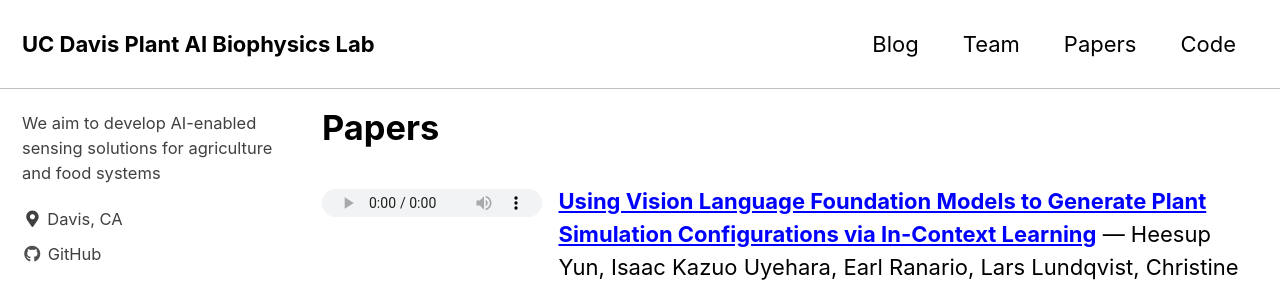
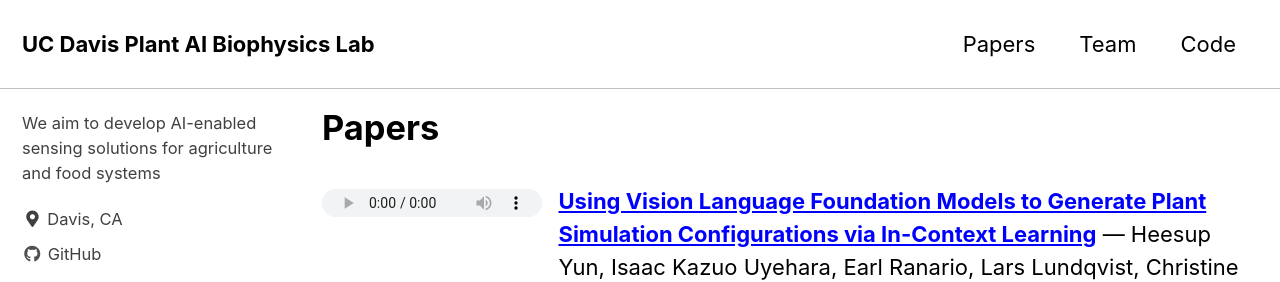
Before and after one commit to plant-ai-biophysics-lab/plant-ai-biophysics-lab.github.io, a Jekyll site: the page built from _pages/publications.md, in a window 1280 px wide and 900 px high. Shown: the top 282 px of the window. Built offline with Jekyll 4.4.1, drawn with Linux system fonts in a browser that asks for light colours; cached includes are drawn as plain includes.

Commit message:
Papers as landing page; remove Blog from nav, Papers first
Made-with: Cursor

```diff
--- a/_data/navigation.yml
+++ b/_data/navigation.yml
@@ -1,13 +1,11 @@
 # main links
 main:
-  - title: "Blog"
+  - title: "Papers"
     url: /
   # - title: "Projects"
   #   url: /projects/
   - title: "Team"
     url: /team/
-  - title: "Papers"
-    url: /publications/
   - title: "Code"
     url: https://github.com/plant-ai-biophysics-lab
     target: "_blank"
```
Also changed, not shown: _pages/home.md (+1 -1 lines), _pages/publications.md (+1 -1 lines).
